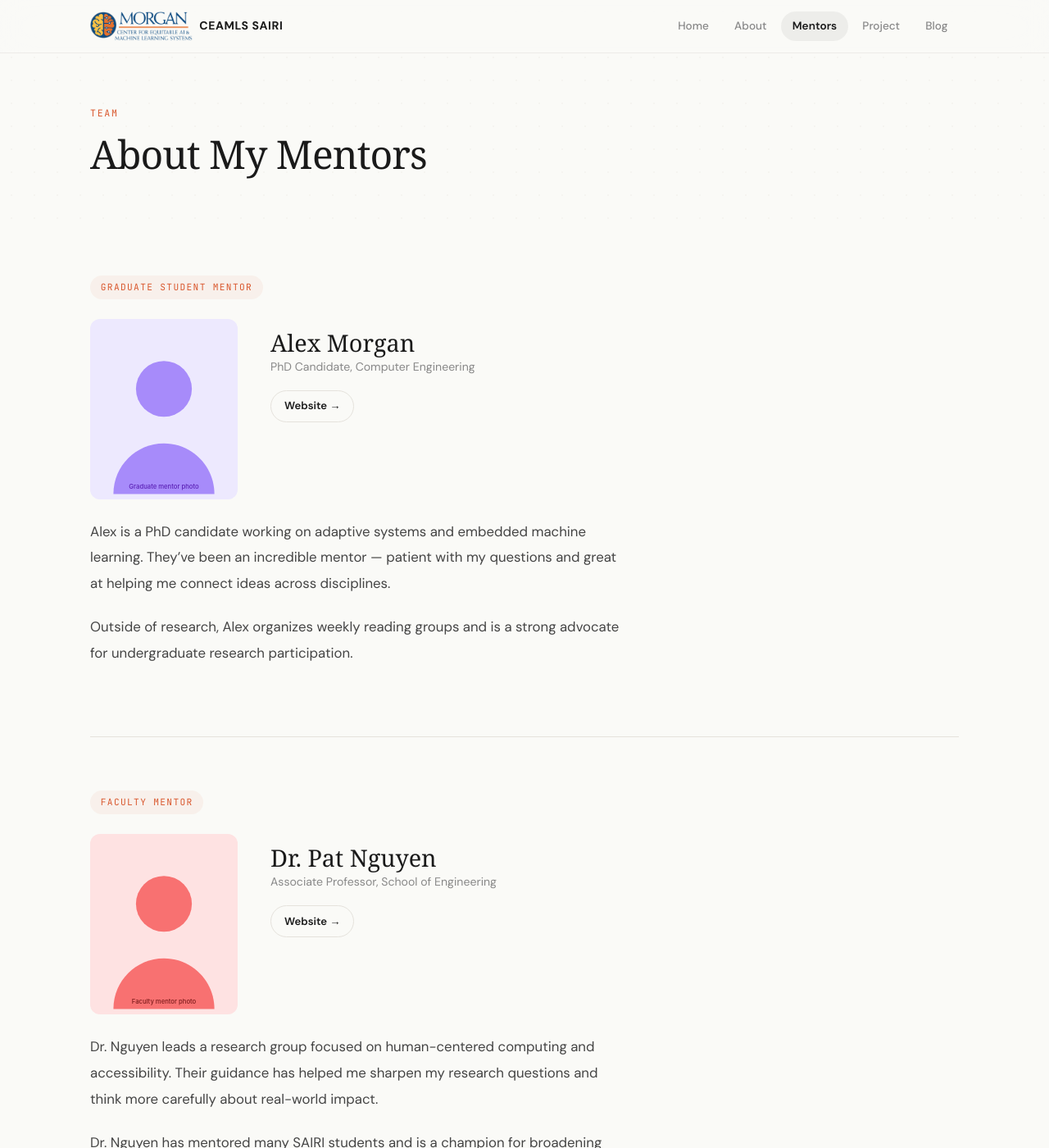
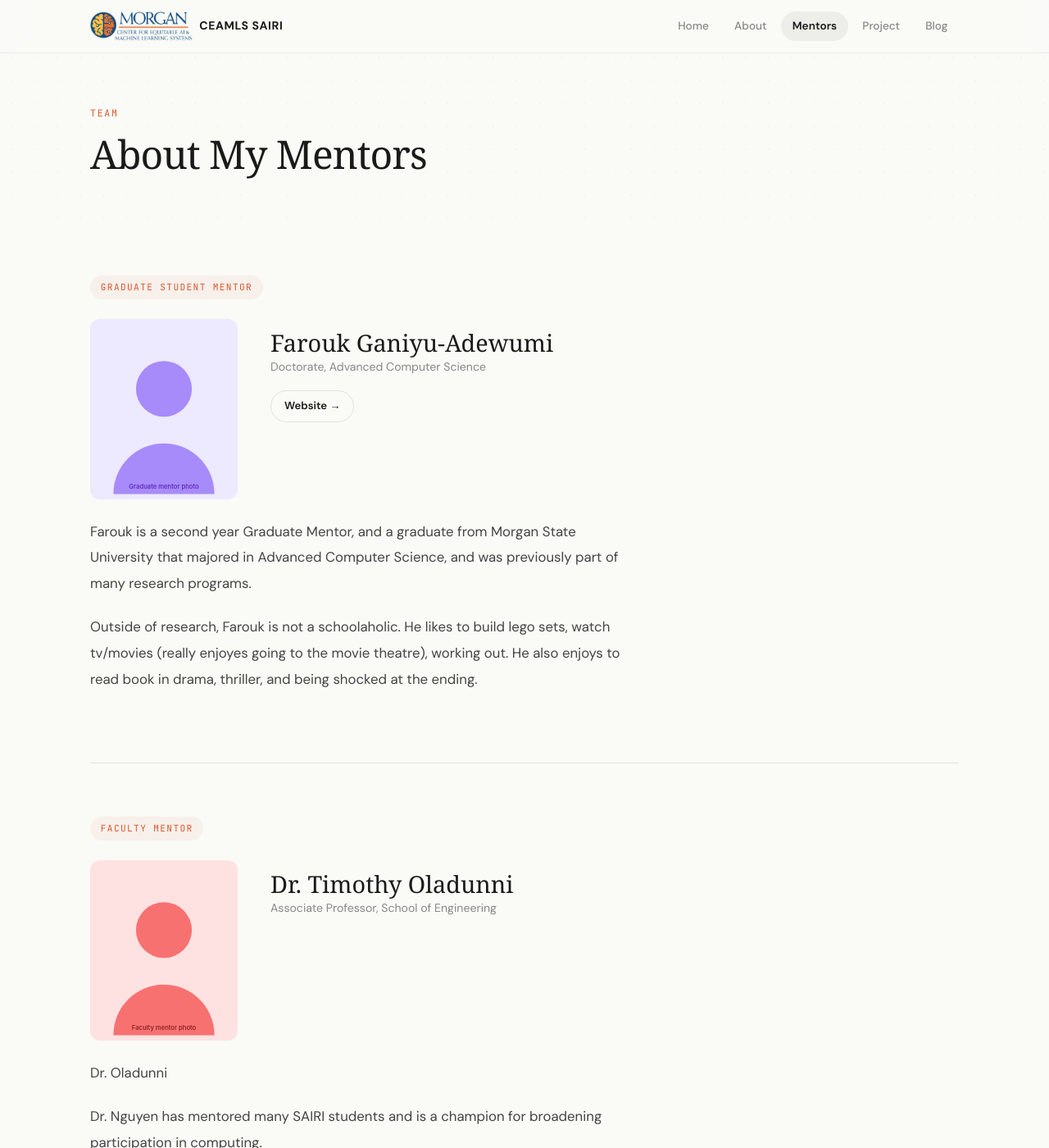
Before and after one commit to SandyAkoy/sandyakoyceamls26.github.io, a Jekyll site: the page built from pages/about-my-mentor.md, in a window 1280 px wide and 1400 px high. Shown: the whole window at 82% size. Built offline with Jekyll 4.4.1, drawn with Linux system fonts in a browser that asks for light colours; some web fonts are replaced.

Commit message:
Update about-my-mentor.md

```diff
--- a/pages/about-my-mentor.md
+++ b/pages/about-my-mentor.md
@@ -4,27 +4,26 @@ title: About My Mentors
 permalink: /about-my-mentor.html
 
 graduate_mentor:
-  name: Alex Morgan
-  title: PhD Candidate, Computer Engineering
+  name: Farouk Ganiyu-Adewumi
+  title: Doctorate, Advanced Computer Science
   image: /assets/images/graduate-student-mentor.svg
-  website: https://example.com/alex-morgan
+  website:  https://www.linkedin.com/in/farouk-ganiyu-adewumi-0aaa3a211/
   bio: |
-    Alex is a PhD candidate working on adaptive systems and embedded machine learning.
-    They've been an incredible mentor — patient with my questions and great at helping
-    me connect ideas across disciplines.
 
-    Outside of research, Alex organizes weekly reading groups and is a strong advocate
-    for undergraduate research participation.
+    Farouk is a second year Graduate Mentor, and a graduate from Morgan State University that majored in Advanced Computer Science, and was previously part of many research programs.
+
+    Outside of research, Farouk is not a schoolaholic. He likes to build lego sets, watch tv/movies (really enjoyes going to the movie theatre), working out. He also enjoys to read book in drama, thriller, and being shocked at the ending.
+
+
 
 faculty_mentor:
-  name: Dr. Pat Nguyen
+  name: Dr. Timothy Oladunni
   title: Associate Professor, School of Engineering
   image: /assets/images/faculty-mentor.svg
-  website: https://example.com/pat-nguyen
+  website:
   bio: |
-    Dr. Nguyen leads a research group focused on human-centered computing and
-    accessibility. Their guidance has helped me sharpen my research questions and
-    think more carefully about real-world impact.
+
+    Dr. Oladunni
 
     Dr. Nguyen has mentored many SAIRI students and is a champion for broadening
     participation in computing.
```
